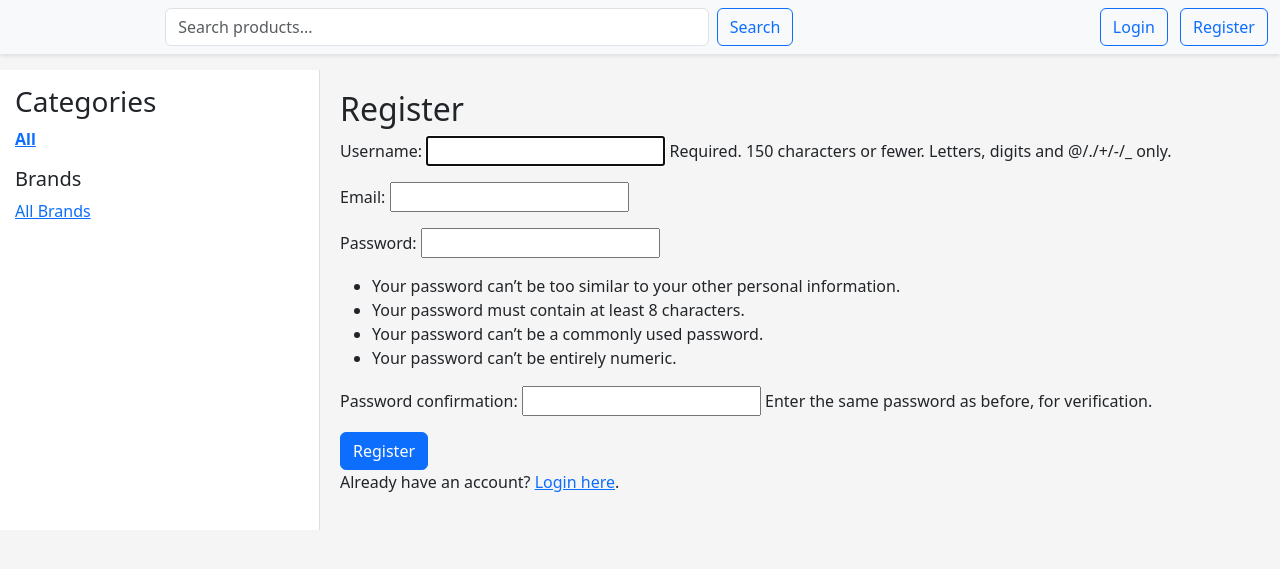
After one commit to Burya-art/RZTK, a Django app: page /register/ in a window 1280 px wide. The commit adds this page. Shown: the top 569 px of the page. Run offline with Django 5.2, Linux system fonts and the light colour scheme.

Commit message:
Добавлена форма регистрации

```diff
--- a/rztk_project/settings.py
+++ b/rztk_project/settings.py
@@ -121,3 +121,8 @@ STATICFILES_DIRS = [BASE_DIR / 'static']
 # https://docs.djangoproject.com/en/5.2/ref/settings/#default-auto-field
 
 DEFAULT_AUTO_FIELD = 'django.db.models.BigAutoField'
+
+# Перенаправление после входа/выхода
+LOGIN_REDIRECT_URL = 'shop:profile'
+LOGOUT_REDIRECT_URL = 'shop:product_list'
+LOGIN_URL = 'shop:login'
--- /dev/null
+++ b/shop/forms.py
@@ -0,0 +1,11 @@
+from django import forms
+from django.contrib.auth.models import User
+from django.contrib.auth.forms import UserCreationForm
+
+
+class UserRegisterForm(UserCreationForm):
+    email = forms.EmailField(required=True)
+
+    class Meta:
+        model = User
+        fields = ['username', 'email', 'password1', 'password2']
--- /dev/null
+++ b/shop/templates/shop/account/register.html
@@ -0,0 +1,22 @@
+{% extends "shop/base.html" %}
+
+{% block title %}
+    Register
+{% endblock %}
+
+{% block content %}
+    <h2>Register</h2>
+    {% if messages %}
+        {% for message in messages %}
+            <div class="alert {% if message.tags == 'success' %}alert-success{% else %}alert-danger{% endif %}">
+                {{ message }}
+            </div>
+        {% endfor %}
+    {% endif %}
+    <form method="POST">
+        {% csrf_token %}
+        {{ form.as_p }}
+        <button type="submit" class="btn btn-primary">Register</button>
+    </form>
+    <p>Already have an account? <a href="{% url 'shop:login' %}">Login here</a>.</p>
+{% endblock %}
--- a/shop/templates/shop/base.html
+++ b/shop/templates/shop/base.html
@@ -11,10 +11,31 @@
     <link href="{% static 'css/style.css' %}" rel="stylesheet">
 </head>
 <body>
+<nav class="navbar navbar-light bg-light mb-3">
+    <div class="container-fluid">
+        <form class="d-flex w-50 mx-auto" method="GET" action="{% url 'shop:product_list' %}">
+            <input class="form-control me-2" type="search" name="q" placeholder="Search products..."
+                   aria-label="Search">
+            <button class="btn btn-outline-primary" type="submit">Search</button>
+        </form>
+        <div class="ms-auto">
+            {% if user.is_authenticated %}
+                <a href="{% url 'shop:profile' %}" class="btn btn-outline-primary me-2">Profile</a>
+                        <form method="post" action="{% url 'shop:logout' %}" class="d-inline">
+                            {% csrf_token %}
+                            <button type="submit" class="btn btn-outline-danger">Logout</button>
+                        </form>
+            {% else %}
+                <a href="{% url 'shop:login' %}" class="btn btn-outline-primary me-2">Login</a>
+                <a href="{% url 'shop:register' %}" class="btn btn-outline-primary">Register</a>
+            {% endif %}
+        </div>
+    </div>
+</nav>
+
 <div class="container-fluid">
     <div class="row">
         <div class="col-md-3 sidebar">
-            <h3>Filters</h3>
             <h3>Categories</h3>
             <ul class="list-unstyled">
                 <li><a href="{% url 'shop:product_list' %}" {% if not category %}class="fw-bold" {% endif %}>All</a>
--- a/shop/urls.py
+++ b/shop/urls.py
@@ -1,10 +1,15 @@
 from django.urls import path
 from . import views
+from django.contrib.auth.views import LoginView, LogoutView
 
-app_name = 'shop'  # Для пространства имен
+app_name = 'shop'
 
 urlpatterns = [
     path('', views.product_list, name='product_list'),
+    path('register/', views.register, name='register'),
+    path('login/', LoginView.as_view(template_name='shop/account/login.html'), name='login'),
+    path('logout/', LogoutView.as_view(next_page='shop:product_list'), name='logout'),
+    path('profile/', views.profile, name='profile'),
     path('<slug:category_slug>/', views.product_list, name='product_list_by_category'),
     path('<slug:category_slug>/<slug:product_slug>/', views.product_detail, name='product_detail'),
 ]
--- a/shop/views.py
+++ b/shop/views.py
@@ -1,5 +1,10 @@
-from django.shortcuts import render, get_object_or_404
+from django.shortcuts import render, get_object_or_404, redirect
 from .models import Category, Brand, Product
+from django.db.models import Q
+from django.contrib.auth.decorators import login_required
+from django.contrib.auth import login, authenticate
+from django.contrib import messages
+from .forms import UserRegisterForm
 
 
 def product_list(request, category_slug=None):
@@ -8,6 +13,13 @@ def product_list(request, category_slug=None):
     categories = Category.objects.all()
     brands = Brand.objects.all()
     products = Product.objects.filter(available=True)
+
+    # Получаем поисковый запрос
+    search_query = request.GET.get('q')
+    if search_query:
+        products = products.filter(
+            Q(name__icontains=search_query) | Q(description__icontains=search_query)
+        )
 
     # Фильтрация по категории через URL
     if category_slug:
@@ -31,7 +43,8 @@ def product_list(request, category_slug=None):
         'categories': categories,
         'brand': brand,
         'brands': brands,
-        'products': products
+        'products': products,
+        'search_query': search_query
     })
 
 
@@ -43,3 +56,23 @@ def product_detail(request, category_slug, product_slug):
         'category': category,
         'product': product
     })
+
+
+def register(request):
+    if request.method == 'POST':
+        form = UserRegisterForm(request.POST)
+        if form.is_valid():
+            user = form.save()
+            login(request, user)
+            messages.success(request, 'Registration successful!')
+            return redirect('shop:profile')
+        else:
+            messages.error(request, 'Error during registration. Please check the form.')
+    else:
+        form = UserRegisterForm()
+    return render(request, 'shop/account/register.html', {'form': form})
+
+
+@login_required
+def profile(request):
+    return render(request, 'shop/account/profile.html', {'user': request.user})
--- a/static/css/style.css
+++ b/static/css/style.css
@@ -20,3 +20,11 @@ body {
     max-width: 100%;
     height: auto;
 }
+
+.navbar {
+    box-shadow: 0 2px 4px rgba(0, 0, 0, 0.1);  /* Тень для панели поиска, как на Rozetka */
+}
+.form-control:focus {
+    border-color: #007bff;  /* Цвет рамки при фокусе */
+    box-shadow: 0 0 5px rgba(0, 123, 255, 0.3);  /* Эффект свечения */
+}
```
Also changed, not shown: shop/templates/shop/account/login.html (added, +22 -0 lines), shop/templates/shop/account/profile.html (added, +12 -0 lines), shop/templates/shop/product/list.html (+8 -2 lines).
